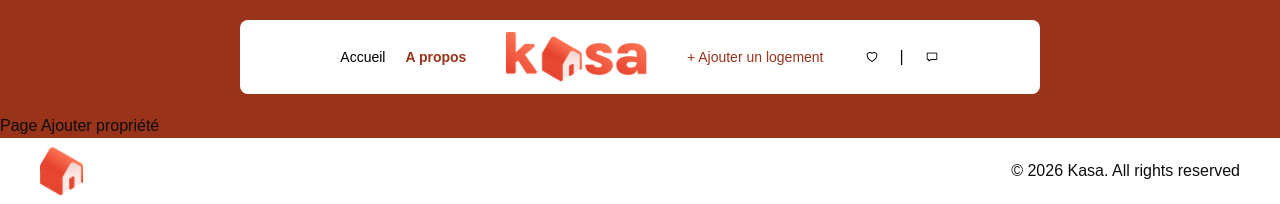
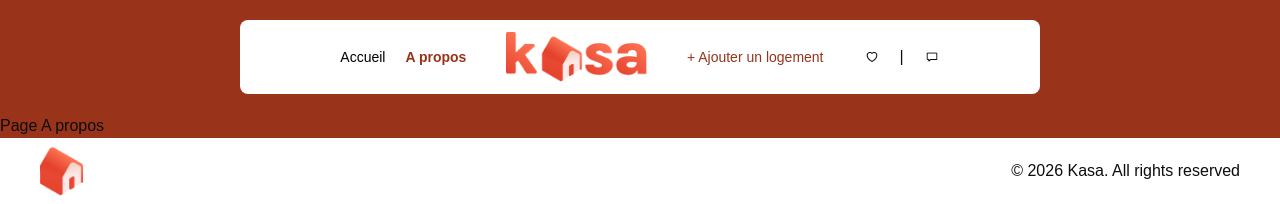
Before and after one commit to fkervella/OC-DevFS-P08, a Next.js app: page /about in a window 1280 px wide. Shown: the top 204 px of the page. Built offline with nearby package versions, Linux system fonts and the light colour scheme.

Commit message:
Correction du contenu de la page A propos et ajout de la page Home

```diff
--- a/app/about/page.tsx
+++ b/app/about/page.tsx
@@ -1,3 +1,3 @@
 export default function AboutPage() {
-  return <div>Page Ajouter propriété</div>;
+  return <div>Page A propos</div>;
 }
--- /dev/null
+++ b/app/home/page.tsx
@@ -0,0 +1,3 @@
+export default function FavoritesPage() {
+  return <div>Page d&apos;accueil</div>;
+}
```
